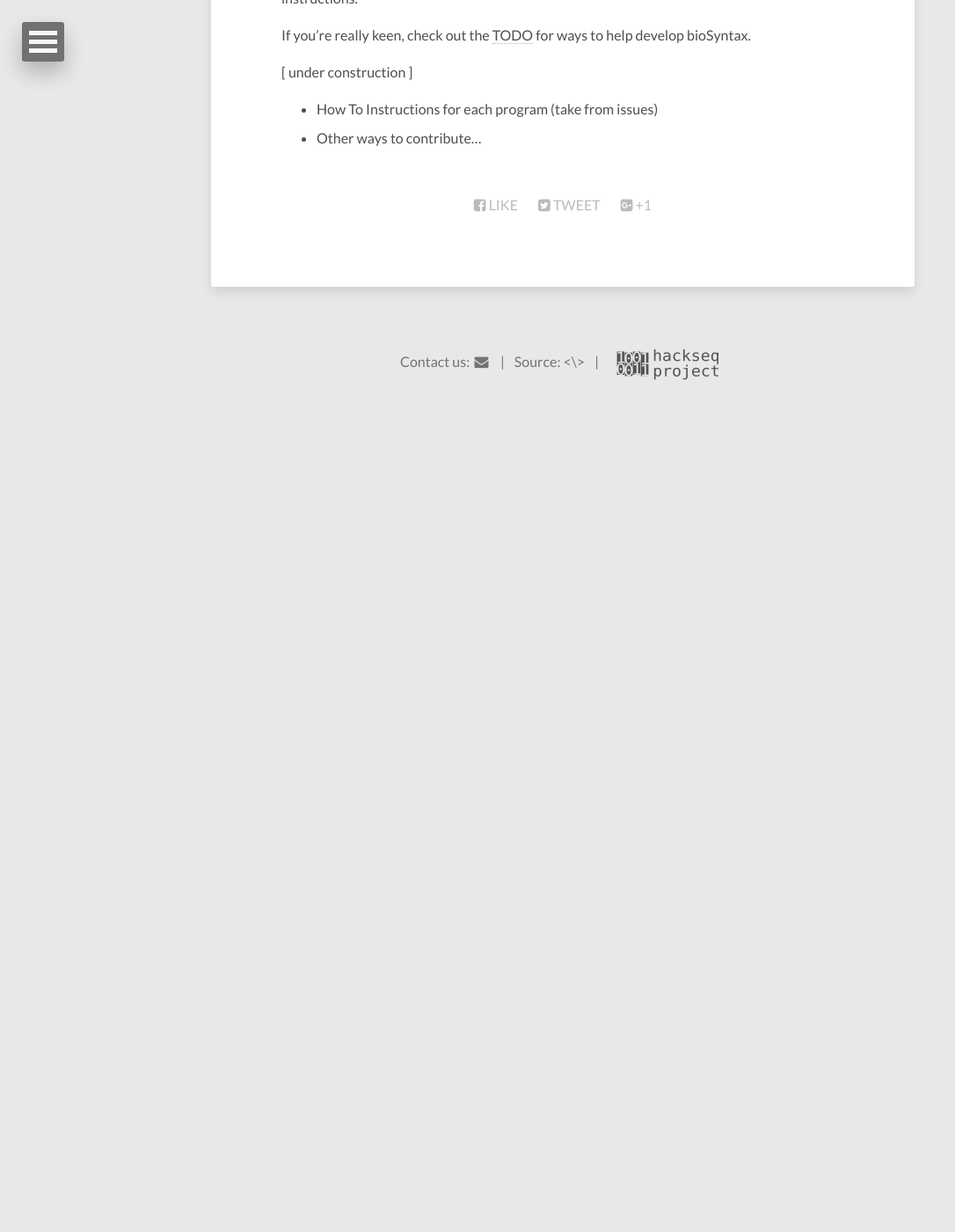
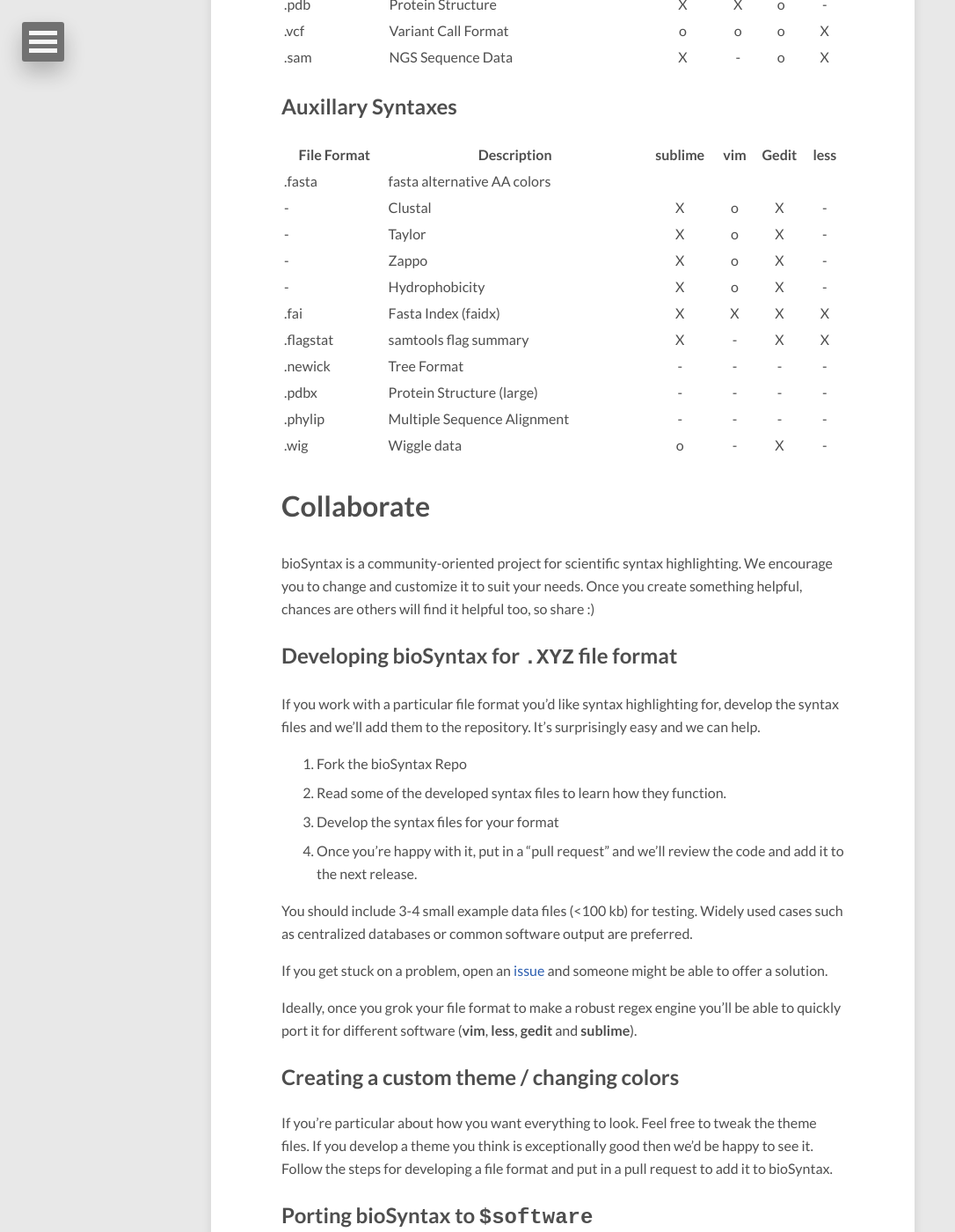
Before and after one commit to bioSyntax/bioSyntax-site, a Jekyll site: the page built from man.md, in a window 1280 px wide and 1400 px high, scrolled down 5172 px. Shown: the whole window at 88% size, without its empty margins (0-1086 px from the left). Built offline with Jekyll 4.4.1, drawn with Linux system fonts in a browser that asks for light colours; nearby versions of some CDN libraries; before the commit the page ends 5642 px from its top, so only the background shows below that; some of the changed text lies outside the part shown.

Commit message:
Finished Man/Install Page drafts.

````diff
--- a/_includes/navigation.html
+++ b/_includes/navigation.html
@@ -11,8 +11,9 @@
 					<p><a href="{{ site.url }}/man#getting-started">Getting Started</a></p>
 					<p><a href="{{ site.url }}/man#reading-data">Reading Data</a></p>
 					<p><a href="{{ site.url }}/man#supported-file-formats">File Formats</a></p>
-					<p><a href="{{ site.url }}/man#collaborate">Developing bioSyntax</a></p>
-				</li>
+					<p><a href="{{ site.url }}/man#collaborate">Custom Formats/a></p>
+					<p><a href="{{ site.url }}/man#support">Support</a></p>
+
 			</ul><!-- /.dl-submenu -->
 		</li>
 		<li>
--- a/_layouts/site-index.html
+++ b/_layouts/site-index.html
@@ -34,9 +34,8 @@
 
 <!-- MAIN CONTENT -->
 <div id="main" role="main">
-  <a href="https://github.com/ababaian/bioSyntax/archive/master.zip"><span class="btn btn-warning">Download</span></a>
-  <a href="{{ site.url }}/install"><span class="btn btn-success">Install</span></a>
-  <a href="{{ site.url }}/man"><span class="btn btn-info">Documentation</span></a>
+  <a href="{{ site.url }}/install"><span class="btn btn-warning">Install</span></a>
+  <a href="{{ site.url }}/man"><span class="btn btn-success">Documentation</span></a>
   <a href="{{ site.url }}/screenshots"><span class="btn btn-info">Screenshots</span></a>
   <a href="https://github.com/ababaian/bioSyntax"><span class="btn btn-info">View Source</span></a>
   {{ content }}
--- a/_sass/_syntax.scss
+++ b/_sass/_syntax.scss
@@ -11,7 +11,7 @@
   line-height: 1.5;
   border: 1px solid darken($body-color, 5);
   border-radius: 3px;
-  background-color: #272822;
+  background-color: $code-background;
 
   .highlight {
     margin: 0;
--- a/_sass/_variables.scss
+++ b/_sass/_variables.scss
@@ -39,7 +39,8 @@
 $text-color                      : rgba(#222,0.8);
 $comp-color                      : complement(#222);
 $border-color                    : lighten($base-color,60);
-$link-color                      : rgba(#222,0.8);
+$link-color                      : rgba(#2A5DB0,1);
+$code-background                 : rgba(#002b36,1);
 
 $primary                         : #222;
 $success                         : #5cb85c;
--- a/man.md
+++ b/man.md
@@ -46,8 +46,8 @@
 ```
 # If your file is compressed, you can 'pipe' the data
 # using the "|" operator from decompression, directly into
-# less. You must prefix the extension as file formats are
-# not recognized within streams.
+# less. You must prefix the file extension you want
+# as file formats are not recognized within streams.
 
 cd ~/myCompressedData/
 
@@ -59,29 +59,56 @@
 ```
 {: .language-bash}
 
+##### Bypassing bioSyntax (data in plain-text)
+
+```
+# You may want to view your data without syntax highlighting
+# such as where a file is improperly formatted or very large
+# files where syntax highlighting may be slow (i.e. VCF files
+# with hundreds of columns).
+
+# 1. Pipe your data through cat
+cat snp_1000genomes.vcf | less -
+
+# 2. Within less, switch to a visual editor
+less snp_1000genomes.vcf
+  # press 'CTRL-C' to stop process
+  # press 'v' to switch to visual editor
+```
+{: .language-bash}
+
 # Reading Data
 
 ### Nucleotides
 
-bioSyntax implements a novel, full [IUPAC Nucleotide Code](https://en.wikipedia.org/wiki/Nucleic_acid_notation#IUPAC_notation) coloring. Ambiguous bases are represented by additive color-mixing of the parent bases. For example, **T**hymine (blue) + **C**ytosine (red) are both p**Y**rimidines (magenta).
+bioSyntax implements a novel, full [IUPAC Nucleotide Code](https://en.wikipedia.org/wiki/Nucleic_acid_notation#IUPAC_notation) coloring. Ambiguous bases are represented by an ~additive color-mixing of the parent bases. For example, **T**hymine (blue) + **C**ytosine (red) are both p**Y**rimidines (magenta).
 
-![bioSyntax Nucleotides](../images/nt_IUPAC_v0.1.png)
+<div style="text-align:center"><img src="../images/man/nt_IUPAC_ANSI_v0.2_web.png"></div>
 
-An intuitive feature of this color scheme is that the 'GC-content' of a sequence can be quickly approximated by how warm (high GC, red-orange) or cool (low GC, blue-green) a sequence appears.
+An intuitive feature of the bioSyntax color scheme is that the 'GC-content' of a sequence can be quickly approximated by how warm (high GC, red-orange) or cool (low GC, blue-green) a sequence looks.
+
+```
+vim myc_gcContent.fa
+```
+{: .language-bash}
+<div><img src="../images/screens/fa-vim_myc_gc.png"></div>
 
 ### PHRED Scores
 
 When available, bioSyntax will highlight [PHRED quality scores](https://en.wikipedia.org/wiki/Phred_quality_score) in a step-gradient of blacks (PHRED = 0-10) to whites (PHRED = 40+).
 
+<div><img src="../images/man/sublime-PHRED.png"></div>
+
 ### CIGAR Strings
 
-Probabaly the most cumbersome
+In `.sam` files the Query:Reference alignment is summarized efficiently but illegibly as a [CIGAR String](https://genome.sph.umich.edu/wiki/SAM#What_is_a_CIGAR.3F). With a little bit of highlighting these become much easier to read.
+
+<div><img src="../images/man/less-CIGAR.png"></div>
+
 
 ### Amino Acid Color Schemes
 
-You can choose from several color-schemes for amino-acid fasta files. The `Fasta Clustal` (Default) syntax is good for discriminating amino acids, or you may prefer `Fasta Zappo`, `Fasta Taylor` or `Fasta Hydrophobiticy` which group and color the amino acids slightly differently.
-
-### GTF / WIG Scores
+You can choose from several color-schemes for amino-acid fasta files. The `Fasta Clustal` (Default) syntax colors amino acids based on their [physiochemical properties](http://www.jalview.org/help/html/colourSchemes/clustal.html), so does `Fasta Hydrophobicity`, or you may prefer better discrimination of each amino acids with `Fasta Zappo` or `Fasta Taylor`.
 
 # Supported File Formats
 
@@ -125,22 +152,47 @@
 
 # Collaborate
 
-[ Under Construction ]
+bioSyntax is a community-oriented project for scientific syntax highlighting. We encourage you to change and customize it to suit your needs. Once you create something helpful, chances are others will find it helpful too, so share :)
 
-bioSyntax is a community project for biological syntax highlighting. If you work with a particular file format you'd like syntax highlighting for, develop the syntax files and we'll add them. Don't worry we can help : )
+## Developing bioSyntax for `.XYZ` file format
 
-## Report a bug
+ If you work with a particular file format you'd like syntax highlighting for, develop the syntax files and we'll add them to the repository. It's surprisingly easy and we can help.
 
-## Developing bioSyntax for `.XXX` file format
+1. Fork the bioSyntax Repo
+2. Read some of the developed syntax files to learn how they function.
+3. Develop the syntax files for your format
+4. Once you're happy with it, put in a "pull request" and we'll review the code and add it to the next release.
 
-## Creating a custom theme
+You should include 3-4 small example data files (<100 kb) for testing. Widely used cases such as centralized databases or common software output are preferred.
+
+If you get stuck on a problem, open an [issue](https://github.com/ababaian/bioSyntax/issues) and someone might be able to offer a solution.
+
+Ideally, once you grok your file format to make a robust regex engine you'll be able to quickly port it for different software (**vim**, **less**, **gedit** and **sublime**).
+
+## Creating a custom theme / changing colors
+
+If you're particular about how you want everything to look. Feel free to tweak the theme files. If you develop a theme you think is exceptionally good then we'd be happy to see it. Follow the steps for developing a file format and put in a pull request to add it to bioSyntax.
+
+## Porting bioSyntax to `$software`
+
+The choice of text-editors we included is based on our own use. To port bioSyntax for another editor
+
 
 ## Other ways to help
 
-Right now check out the [bioSyntax Repo](https://github.com/ababaian/bioSyntax) and look under 'issues' for development instructions.
+If you like bioSyntax and would like to help, check the open [bioSyntax Issues](https://github.com/ababaian/bioSyntax/issues) and see if you can solve them. Problems tagged <span style="color: green">`help`</span> are often a good place to start with.
 
-If you're really keen, check out the [TODO](https://github.com/ababaian/bioSyntax/issues) for ways to help develop bioSyntax.
+# Support
 
-[ under construction ]
-- How To Instructions for each program  (take from issues)
-- Other ways to contribute...
+## Report a bug / Ask a question
+
+The fastest way to get an answer is to:
+
+1) Open a new issue on the [Repo](https://github.com/ababaian/bioSyntax/issues). Please include:
+
+- A detailed and descriptive title.
+- Enough information about what did for someone else to replicate the problem.
+- Information about the operating system / software you're using (`uname -a`)
+- If it's a syntax highlighting issue: a screenshot of the error and a small bit of the input file you used.
+
+2) If you really don't want to make a (fake) github account. Email [info@bioSyntax.org](mailto:info@bioSyntax.org) and we'll open the issue, but it will be slower.
````
Also changed, not shown: other parts of man.md (+1 -1 lines), install.md (+4 -1 lines), images/man/less-CIGAR.png (added), images/man/nt_IUPAC_ANSI_v0.2_web.png (added), images/man/sublime-PHRED.png (added), images/nt_IUPAC_v0.1.png (deleted), images/screens/fa-vim_myc_gc.png (added).
